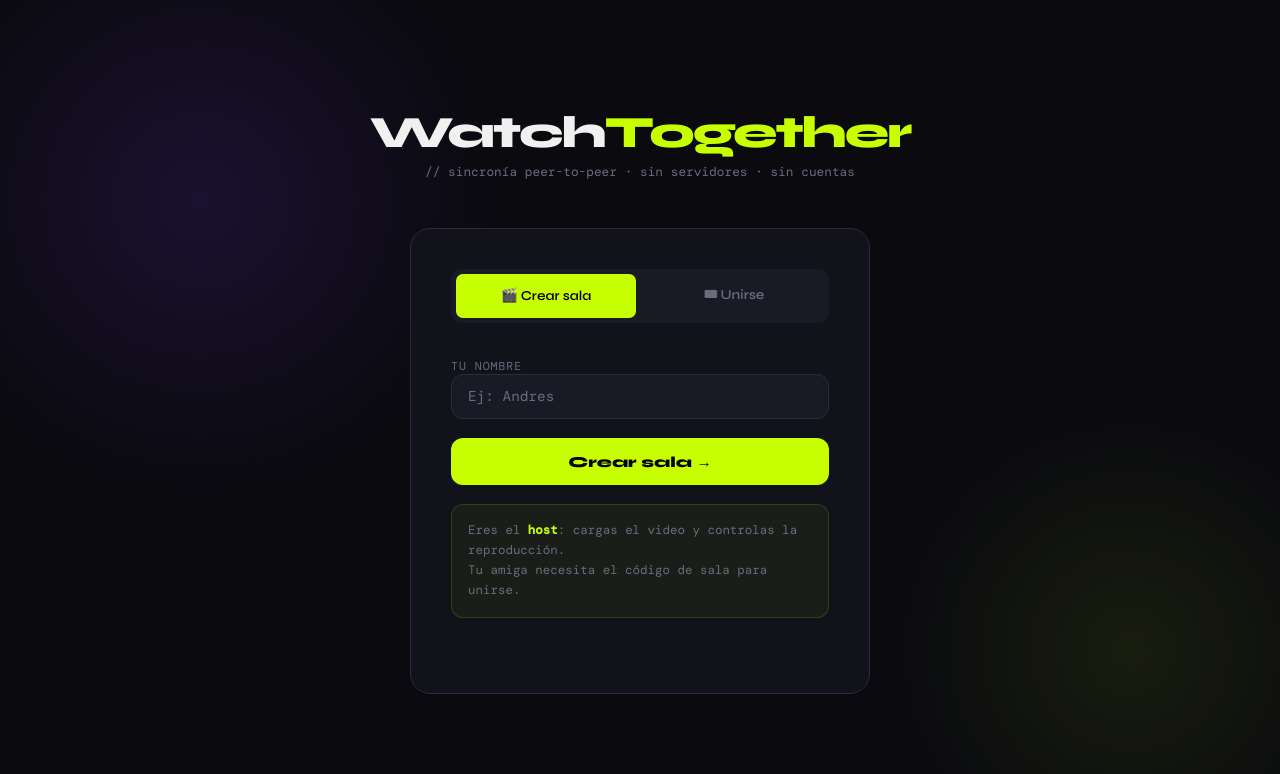
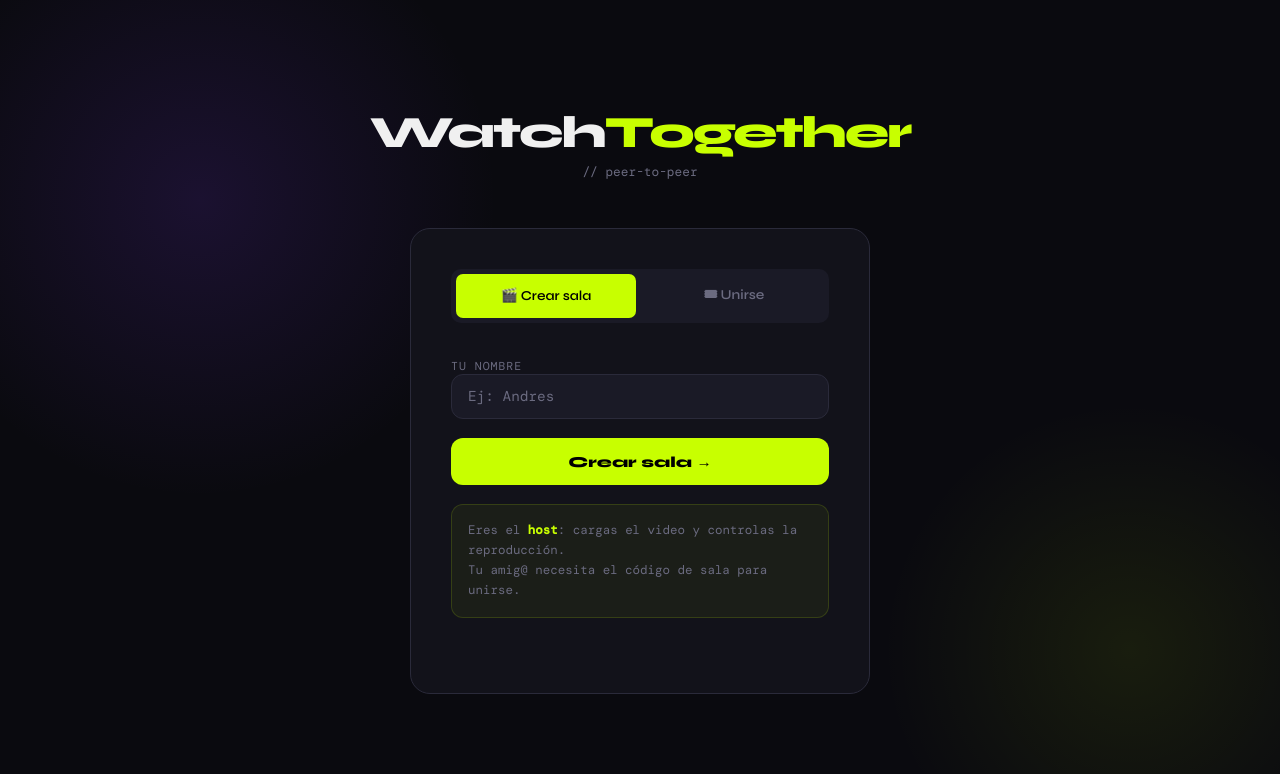
Before and after one commit to nympyx/Dnxwh, a plain HTML site: page index.html in a window 1280 px wide. Drawn offline with nearby package versions, Linux system fonts and the light colour scheme.

Commit message:
Add files via upload

```diff
--- a/index.html
+++ b/index.html
@@ -540,7 +540,7 @@
 <!-- ══════════ LOBBY ══════════ -->
 <div id="lobby">
   <div class="logo">Watch<span>Together</span></div>
-  <p class="tagline">// sincronía peer-to-peer · sin servidores · sin cuentas</p>
+  <p class="tagline">// peer-to-peer</p>
 
   <div class="lobby-card">
     <div class="lobby-tabs">
@@ -555,7 +555,7 @@
       <button class="btn-primary" onclick="createRoom()">Crear sala →</button>
       <div class="hint-box">
         Eres el <strong>host</strong>: cargas el video y controlas la reproducción.<br>
-        Tu amiga necesita el código de sala para unirse.
+        Tu amig@ necesita el código de sala para unirse.
       </div>
     </div>
 
```
